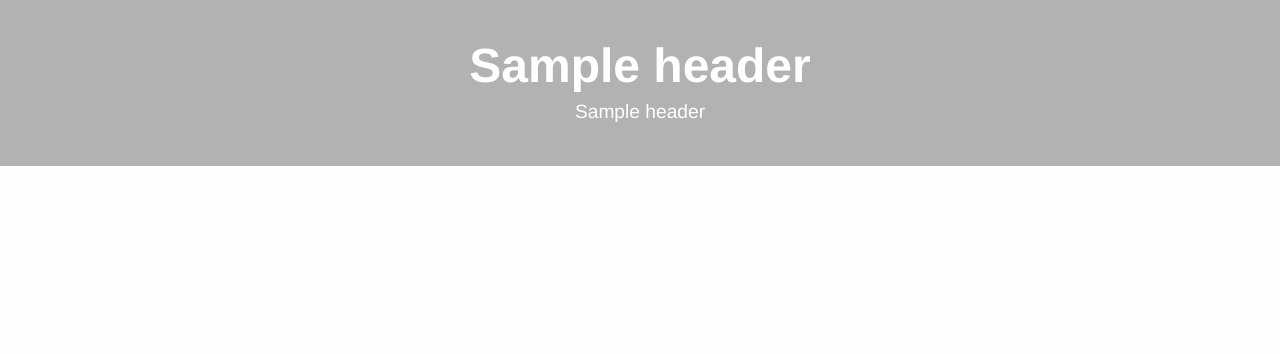
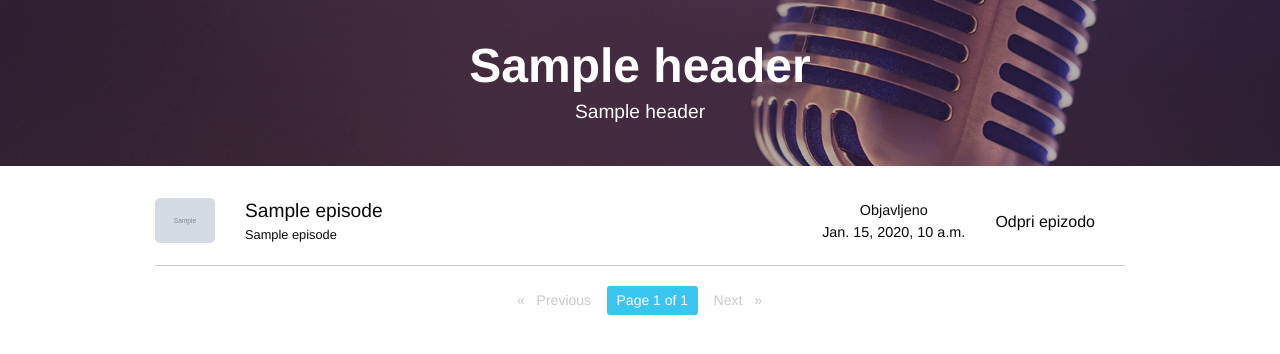
Before and after one commit to roks0n/podcasti.si, a Django app: template src/podcasts/templates/index.html in a window 1280 px wide. Shown: the top 354 px of the page. Run offline with Django 3.2, Linux system fonts and the light colour scheme; the template is opened without the code that fills it: most values are stand-ins (such as "Sample title", 1, 10 or a date in 2020); grey boxes marked "Sample" are stand-in pictures; some libraries are stand-ins or nearby versions; some web fonts are replaced.

Commit message:
remove migrations & create from start + header image + episode page

```diff
--- a/requirements.txt
+++ b/requirements.txt
@@ -11,6 +11,7 @@ lxml==4.1.1
 Pillow==5.0.0
 psycogreen==1.0
 psycopg2==2.7.3.1
+pytz==2017.3
 requests==2.18.4
 responses==0.7.0
 six==1.10.0
--- a/src/podcasts/modules/sync.py
+++ b/src/podcasts/modules/sync.py
@@ -8,9 +8,6 @@ def sync_podcast(podcast):
     episodes = parser.parse()
 
     for episode in episodes:
-        episode.update({
-            'podcast': podcast
-        })
-
         if not Episode.objects.filter(title=episode['title'], podcast=podcast).exists():
+            episode.update({'podcast': podcast})
             Episode.objects.create(**episode)
--- a/src/podcasts/templates/base.html
+++ b/src/podcasts/templates/base.html
@@ -8,13 +8,14 @@
         <meta name="description" content="{{ seo.description }}">
         <meta name="viewport" content="width=device-width, initial-scale=1, shrink-to-fit=no">
 
-        <link rel="manifest" href="site.webmanifest">
         <link rel="apple-touch-icon" href="icon.png">
         <!-- Place favicon.ico in the root directory -->
 
         <link rel="stylesheet" href="{% static 'web/css/foundation.css' %}">
         <link rel="stylesheet" href="{% static 'web/css/font-icons.css' %}">
         <link rel="stylesheet" href="{% static 'web/css/main.css' %}">
+
+        <link rel="stylesheet" href="https://cdn.plyr.io/2.0.18/plyr.css">
     </head>
     <body>
         <!--[if lte IE 9]>
@@ -27,6 +28,7 @@
         {% block content %}
         {% endblock %}
 
+        <script src="https://cdn.plyr.io/2.0.18/plyr.js"></script>
         <script src="{% static 'web/js/vendor/modernizr-3.5.0.min.js' %}"></script>
         <script src="https://code.jquery.com/jquery-3.2.1.min.js" integrity="sha256-hwg4gsxgFZhOsEEamdOYGBf13FyQuiTwlAQgxVSNgt4=" crossorigin="anonymous"></script>
         <script src="{% static 'web/js/vendor/foundation.min.js' %}"></script>
--- a/src/podcasts/templates/index.html
+++ b/src/podcasts/templates/index.html
@@ -2,4 +2,17 @@
 
 {% block content %}
     {% include 'includes/header.html' %}
+
+    <div class="grid-container">
+        {% if latest_episodes %}
+            {% for episode in latest_episodes %}
+                {% include 'modules/episode-item.html' %}
+            {% endfor %}
+        {% else %}
+            No episodes.
+        {% endif %}
+    </div>
+
+    {% include 'modules/pagination.html' %}
+
 {% endblock %}
--- /dev/null
+++ b/src/podcasts/templates/modules/episode-item.html
@@ -0,0 +1,30 @@
+<div class="grid-x grid-margin-x episode">
+    <div class="shrink cell">
+        <a href="{% url 'episode' podcast_slug=episode.podcast_slug episode_slug=episode.slug %}">
+            <img src="{{ episode.image }}" alt="{{ episode.podcast_name }}" class="episode__image">
+        </a>
+    </div>
+    <div class="auto cell episode__content">
+        <h3 class="episode__title">
+            <a href="{% url 'episode' podcast_slug=episode.podcast_slug episode_slug=episode.slug %}">
+                {{ episode.title }}
+            </a>
+        </h3>
+        <p class="episode__podcast">
+            <a href="#">{{ episode.podcast_name }}</a>
+        </p>
+    </div>
+     <div class="shrink cell episode__published">
+        Objavljeno<br/>
+        {{ episode.published }}
+    </div>
+    <div class="shrink cell episode__content">
+        <a href="{% url 'episode' podcast_slug=episode.podcast_slug episode_slug=episode.slug %}">
+            Odpri epizodo
+        </a>
+    </div>
+</div>
+
+<div class="small-12 cell">
+    <hr>
+</div>
--- /dev/null
+++ b/src/podcasts/templates/modules/pagination.html
@@ -0,0 +1,37 @@
+<ul class="pagination text-center" role="navigation" aria-label="Pagination">
+    {% if paginator.has_previous %}
+        <li>
+            <a href="?page=1">First</a>
+        </li>
+        <li class="pagination-previous">
+            <a href="?page={{ paginator.previous_page_number }}" arial-label="Previous page">
+                Previous
+            </a>
+        </li>
+    {% else %}
+        <li class="pagination-previous disabled">
+            Previous
+        </li>
+    {% endif%}
+
+    <li class="current">
+        <span class="show-for-sr">You're on page</span> Page {{ paginator.number }} of {{ paginator.paginator.num_pages }}
+    </li>
+
+    {% if paginator.has_next %}
+        <li class="pagination-next">
+            <a href="?page={{ paginator.next_page_number }}" aria-label="Next page">
+                Next
+            </a>
+        </li>
+        <li>
+            <a href="?page={{ paginator.paginator.num_pages }}" aria-label="Last page">
+                Last
+            </a>
+        </li>
+    {% else %}
+        <li class="pagination-next disabled">
+            Next
+        </li>
+    {% endif %}
+</ul>
--- a/static-source/web/css/main.css
+++ b/static-source/web/css/main.css
@@ -1,7 +1,12 @@
+hr {
+    width: 100%;
+}
+
 .header {
     width: 100%;
+    background-image: url(../img/matt-botsford-197870.jpg);
     background-size: cover;
-    background-position: top center;
+    background-position: center center;
     padding: 2em 0;
     position: relative;
     margin-bottom: 2em;
@@ -38,62 +43,33 @@
 }
 
 
-.place {
-    margin-top: 1.5em;
-    margin-bottom: 1.5em;
+.episode {
+    width: 100%;
+    margin-bottom: 1em;
 }
-.place__items {
-    list-style: none;
-    padding: 0;
+.episode a {
+    color: #0a0a0a;
+}
+.episode__content {
+    align-content: space-evenly;
+    display: grid;
+}
+.episode__title {
+    font-size: 1.2em;
+    font-weight: 500;
     margin: 0;
 }
-.place__item {
+.episode__podcast {
     font-size: 0.8em;
-    padding: 0.25em 0;
-}
-.place__title {
-    padding: 0.25em 0;
-    font-size: 1.8em;
     margin: 0;
 }
-
-.tag {
-    margin-right: 1em;
-    margin-left: 0.3em;
+.episode__image {
+    width: 60px;
+    border-radius: 5px;
 }
-
-
-.footer {
-    margin: 1em auto;
-    font-size: 0.8em;
+.episode__published {
+    font-size: 0.9em;
+    align-content: space-evenly;
+    display: grid;
+    text-align: center;
 }
-
-
-.place-page__title {
-    padding: 0.25em 0;
-    font-size: 2.2em;
-    margin: 0;
-    font-weight: 500;
-}
-
-.place-page__items {
-    list-style: none;
-    padding: 0;
-    margin: 0;
-}
-.place-page__item {
-    font-size: 1em;
-    padding: 0.4em 0;
-}
-
-.social-photos {
-    list-style: none;
-    padding: 0;
-    margin: 0;
-}
-.social-photos__photo {
-    width: 20%;
-    margin: 0;
-    padding: 0.2em;
-    float: left;
-}
```
Also changed, not shown: src/podcasts/models.py (+13 -0 lines), src/podcasts/settings.py (+0 -16 lines), src/podcasts/templates/episode.html (added, +10 -0 lines), src/podcasts/urls.py (+9 -4 lines), src/podcasts/utils/time.py (added, +39 -0 lines), src/podcasts/views.py (+52 -0 lines), src/podcasts/migrations/0001_initial.py, src/podcasts/migrations/0002_remove_episode_image.py (deleted), src/podcasts/utils/__init__.py (added), static-source/web/img/matt-botsford-197870.jpg (added).
